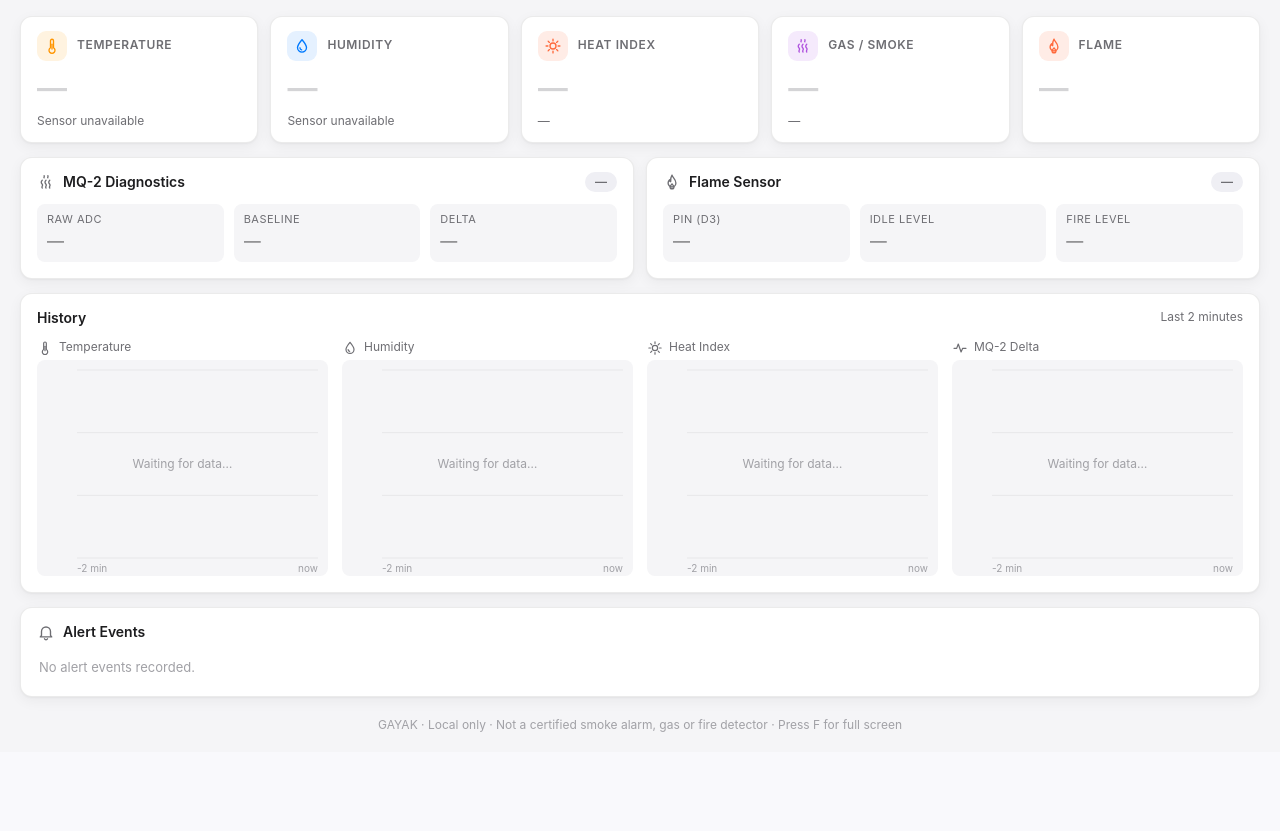
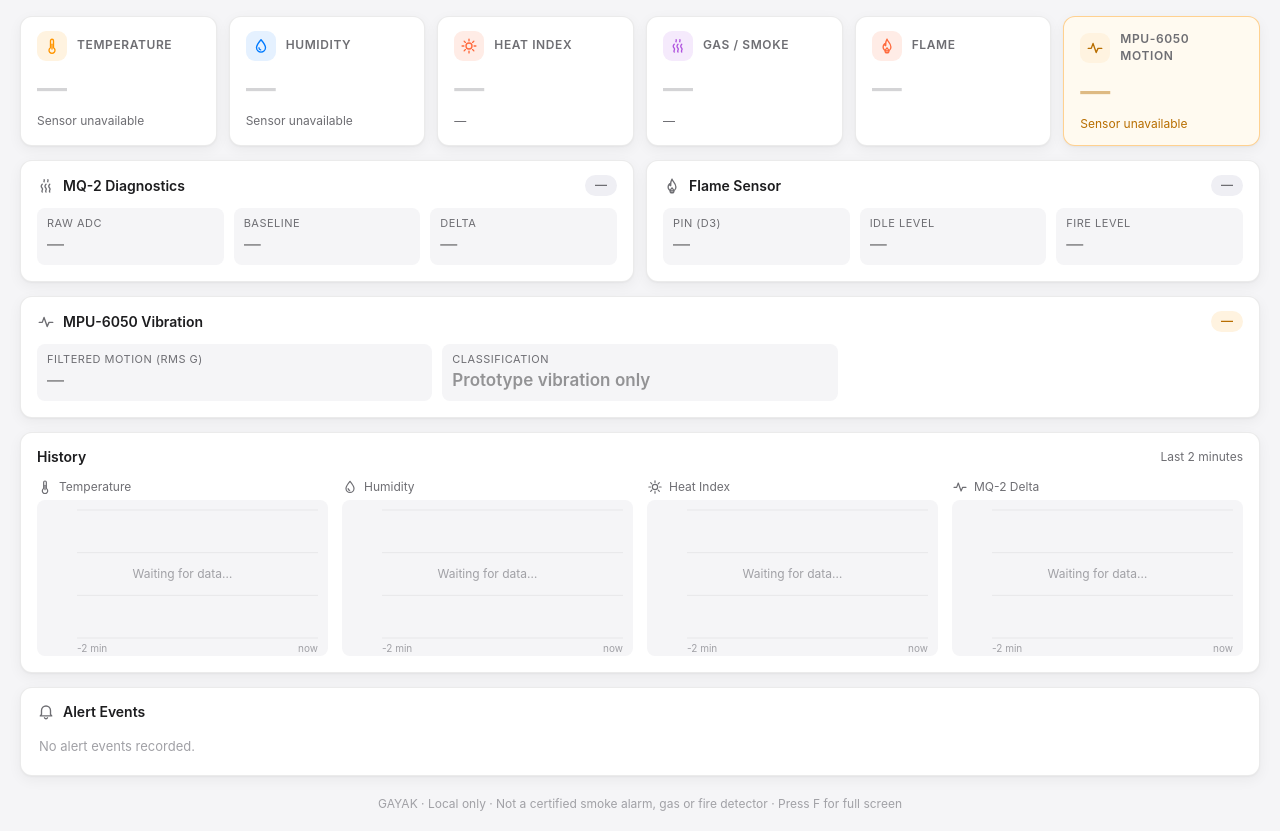
Before and after one commit to itzRealEzra/GAYAK-Early-Warning-System, a Flask app: page / in a window 1280 px wide. Shown: the part 48-879 px from the top of the page. Before the commit the page ends 780 px from the top, so only its background shows below. Run offline with Flask 3, Linux system fonts and the light colour scheme; data that the repository does not hold is empty; a map, chart or similar area stays blank.

Commit message:
Display MPU-6050 vibration telemetry and quake alerts in local dashboard

```diff
--- a/app.py
+++ b/app.py
@@ -57,6 +57,7 @@ alert_events: Deque[dict] = deque(maxlen=ALERT_EVENTS_MAX)
 _history_lock = threading.Lock()
 _last_smoke_state = False
 _last_fire_state = False
+_last_quake_state = False
 _last_history_stamp = None   # last_update of the record already in history
 _last_history_t = 0.0        # time of the last stored history point
 
@@ -66,7 +67,7 @@ def build_payload(include_history: bool = True) -> dict:
 
     The stream sends history only in its first frame; the browser appends the
     new points itself, so each live frame stays tiny."""
-    global _last_smoke_state, _last_fire_state, _last_history_stamp, _last_history_t
+    global _last_smoke_state, _last_fire_state, _last_quake_state, _last_history_stamp, _last_history_t
 
     snapshot = reader.get_snapshot()
     readings = snapshot["readings"]
@@ -104,6 +105,12 @@ def build_payload(include_history: bool = True) -> dict:
             alert_events.append({"t": now, "kind": "fire",
                                  "message": "FIRE ALERT"})
         _last_fire_state = fire_now
+
+        quake_now = bool(readings.get("quake_alert")) and readings.get("quake_online") is True
+        if quake_now and not _last_quake_state:
+            alert_events.append({"t": now, "kind": "quake",
+                                 "message": "SHAKING DETECTED"})
+        _last_quake_state = quake_now
 
         hist = list(history)[-HISTORY_SEND:] if include_history else None
         events = list(alert_events)[-ALERT_EVENTS_SEND:]
--- a/serial_reader.py
+++ b/serial_reader.py
@@ -76,12 +76,16 @@ class SerialReader:
             "fire_alert": False,
             "flame_pin": None,
             "flame_idle": None,
+            "quake_online": None,
+            "quake_alert": False,
+            "quake_rms_g": None,
         }
         # Bumped on every new record so streaming clients wake up at once.
         self._cond = threading.Condition()
         self.version = 0
         self.last_update: Optional[float] = None
         self.connection_state = "DISCONNECTED"  # DISCONNECTED | CONNECTED | ERROR
+        self._quake_at: Optional[float] = None
 
     # ------------------------------------------------------------------ #
     # Lifecycle
@@ -155,7 +159,11 @@ class SerialReader:
                 "fire_alert": False,
                 "flame_pin": None,
                 "flame_idle": None,
+                "quake_online": None,
+                "quake_alert": False,
+                "quake_rms_g": None,
             }
+        self._quake_at = None
         self._notify()
 
     def _notify(self) -> None:
@@ -221,7 +229,23 @@ class SerialReader:
     def _handle_line(self, text: str) -> None:
         if text.startswith("DATA,"):
             self._parse_data(text)
+        elif text.startswith("QUAKE,"):
+            self._parse_quake(text)
         # LOG lines and any other diagnostics are intentionally ignored.
+
+    def _parse_quake(self, text: str) -> None:
+        # Separate MPU-6050 state. Legacy DATA records are unchanged.
+        parts = text.split(",")
+        if len(parts) != 4 or parts[1] not in ("0", "1") or parts[2] not in ("0", "1"):
+            return
+        online = parts[1] == "1"
+        rms = self._to_float(parts[3]) if online else None
+        with self._data_lock:
+            self.latest["quake_online"] = online
+            self.latest["quake_alert"] = online and parts[2] == "1"
+            self.latest["quake_rms_g"] = rms
+            self._quake_at = time.time()
+        self._notify()
 
     def _parse_data(self, text: str) -> None:
         parts = text.split(",")
@@ -252,7 +276,7 @@ class SerialReader:
             return
 
         with self._data_lock:
-            self.latest = readings
+            self.latest.update(readings)  # Keep independent QUAKE telemetry
             self.last_update = time.time()
         self._notify()
 
@@ -290,8 +314,13 @@ class SerialReader:
         with self._data_lock:
             latest = dict(self.latest)
             last_update = self.last_update
+            quake_at = self._quake_at
 
         now = time.time()
+        if quake_at is None or now - quake_at > 3.0:
+            latest["quake_online"] = None
+            latest["quake_alert"] = False
+            latest["quake_rms_g"] = None
         stale = last_update is None or (now - last_update) > self.stale_threshold
         return {
             "connection_state": self.connection_state,
--- a/static/css/style.css
+++ b/static/css/style.css
@@ -104,6 +104,7 @@ body {
   animation: pulse 1.6s ease-in-out infinite;
 }
 .banner-fire { background: var(--red-soft); border-color: rgba(255, 59, 48, 0.4); color: #8c1d18; }
+.banner-quake { background: var(--orange-soft); border-color: rgba(255, 149, 0, 0.45); color: #7a4600; }
 .banner-smoke { background: var(--orange-soft); border-color: rgba(255, 149, 0, 0.45); color: #7a4600; }
 .banner-icon {
   flex: none; width: 34px; height: 34px; border-radius: 50%;
@@ -111,6 +112,7 @@ body {
 }
 .banner-icon .icon { width: 20px; height: 20px; }
 .banner-fire .banner-icon { background: var(--red); }
+.banner-quake .banner-icon { background: var(--orange); }
 .banner-smoke .banner-icon { background: var(--orange); }
 .banner-text { display: grid; gap: 1px; }
 .banner-text strong { font-size: 15px; letter-spacing: 0.3px; }
@@ -151,6 +153,7 @@ body {
 .card--hum  { --accent: var(--blue); --accent-soft: #e5f1ff; }
 .card--hi   { --accent: #ff6a3d; --accent-soft: #ffece6; }
 .card--gas  { --accent: #af52de; --accent-soft: #f5eafc; }
+.card--quake { --accent: #af52de; --accent-soft: #f5eafc; }
 .card--fire { --accent: #ff6a3d; --accent-soft: #ffece6; }
 /* Alert/OK state recolours the icon, same signal as the card text */
 .card.state-ok   { --accent: var(--green);  --accent-soft: var(--green-soft); }
@@ -219,6 +222,7 @@ body {
 .event-tag { display: inline-flex; align-items: center; gap: 5px; font-size: 11px; font-weight: 600; padding: 2px 9px 2px 7px; border-radius: 999px; }
 .event-tag .icon { width: 13px; height: 13px; }
 .event-tag.fire { background: var(--red-soft); color: #d70015; }
+.event-tag.quake { background: var(--orange-soft); color: #b86e00; }
 .event-tag.smoke { background: var(--orange-soft); color: #b86e00; }
 .empty { color: var(--text-3); padding: 4px 2px; }
 
--- a/static/js/dashboard.js
+++ b/static/js/dashboard.js
@@ -262,10 +262,12 @@
   let led = { color: "off", blink: false, label: "No signal", title: "Offline" };
   let ledKey = "";
 
-  function ledFor(conn, stale, state, smoke, fire) {
+  function ledFor(conn, stale, state, smoke, fire, quake, quakeOnline) {
     if (conn !== "CONNECTED" || stale) return { color: "off", blink: false, label: "No signal", title: "Offline" };
     if (fire)  return { color: "red",    blink: false, label: "Fire alert",   title: "FIRE ALERT" };
     if (smoke) return { color: "yellow", blink: false, label: "Smoke alert",  title: "SMOKE ALERT" };
+    if (quake) return { color: "red", blink: true, label: "Shaking detected", title: "SHAKING" };
+    if (quakeOnline === false) return { color: "yellow", blink: true, label: "MPU offline", title: "MPU offline" };
     if (state === "WARMING_UP")  return { color: "red",    blink: true,  label: "Warming up",  title: "Warming up" };
     if (state === "CALIBRATING") return { color: "yellow", blink: true,  label: "Calibrating", title: "Calibrating" };
     if (state === "MONITORING")  return { color: "green",  blink: false, label: "Working",     title: "Monitoring" };
@@ -407,12 +409,23 @@
     }
     setClass($("valFire"), "unavailable", !fire && !haveFlame && !state);
 
+    /* Separate QUAKE records: experimental vibration, not magnitude. */
+    const quake = !!r.quake_alert && r.quake_online === true;
+    const quakeOnline = r.quake_online;
+    setText($("valQuake"), quake ? "SHAKING" : (quakeOnline === true ? "STABLE" : (quakeOnline === false ? "OFFLINE" : DASH)));
+    setText($("metaQuake"), quakeOnline === true && r.quake_rms_g != null ? Number(r.quake_rms_g).toFixed(3) + " g filtered vibration" : "Sensor unavailable");
+    setCardState($("cardQuake"), quake ? "bad" : quakeOnline === true ? "ok" : "warn");
+    setPill($("mpuPill"), quakeOnline === true ? (quake ? "Shaking" : "Monitoring") : quakeOnline === false ? "Offline" : DASH, quake ? "bad" : quakeOnline === true ? "ok" : "warn");
+    setText($("mpuRms"), quakeOnline === true && r.quake_rms_g != null ? Number(r.quake_rms_g).toFixed(3) + " g" : DASH);
+
     /* Banners */
     setClass($("fireBanner"), "hidden", !fire);
     setClass($("smokeBanner"), "hidden", !smoke);
+    setClass($("quakeBanner"), "hidden", !quake);
     if (fire) { const t = latestEventTime(events, "fire"); setText($("fireStarted"), t ? "Active since " + fmtTime(t) : ""); }
     if (smoke) { const t = latestEventTime(events, "smoke"); setText($("smokeStarted"), t ? "Active since " + fmtTime(t) : ""); }
-    led = ledFor(conn, stale, state, smoke, fire);
+    if (quake) { const t = latestEventTime(events, "quake"); setText($("quakeStarted"), t ? "Active since " + fmtTime(t) : ""); }
+    led = ledFor(conn, stale, state, smoke, fire, quake, quakeOnline);
     applyLed();
 
     /* Diagnostics */
@@ -434,10 +447,11 @@
           time.className = "event-time";
           time.textContent = fmtTime(e.t);
           const isFire = e.kind === "fire";
+          const isQuake = e.kind === "quake";
           const tag = document.createElement("span");
-          tag.className = "event-tag " + (isFire ? "fire" : "smoke");
-          tag.append(makeIcon(isFire ? "flame" : "smoke"),
-                     document.createTextNode(isFire ? "Fire alert" : "Gas / smoke alert"));
+          tag.className = "event-tag " + (isFire ? "fire" : isQuake ? "quake" : "smoke");
+          tag.append(makeIcon(isFire ? "flame" : isQuake ? "pulse" : "smoke"),
+                     document.createTextNode(isFire ? "Fire alert" : isQuake ? "Shaking detected" : "Gas / smoke alert"));
           row.append(time, tag);
           list.appendChild(row);
         });
@@ -454,7 +468,7 @@
     setText($("sysStatus"), "Offline");           setDot($("sysDot"), "off");
     setText($("arduinoStatus"), "Unreachable");   setDot($("usbDot"), "off");
     setClass(document.body, "stale", true);
-    led = ledFor("DISCONNECTED", true, null, false, false);
+    led = ledFor("DISCONNECTED", true, null, false, false, false, null);
     applyLed();
   }
 
--- a/templates/index.html
+++ b/templates/index.html
@@ -83,6 +83,11 @@
       </div>
     </div>
 
+    <div id="quakeBanner" class="banner banner-quake hidden" role="alert">
+      <div class="banner-icon"><svg class="icon" aria-hidden="true"><use href="#i-pulse"/></svg></div>
+      <div class="banner-text"><strong>SHAKING DETECTED</strong><span>Prototype vibration alert — verify your surroundings.</span><small id="quakeStarted"></small></div>
+    </div>
+
     <!-- Reading cards -->
     <section class="cards">
       <article class="card card--temp" id="cardTemp">
@@ -110,6 +115,11 @@
         <div class="card-value" id="valFire">&#8212;</div>
         <div class="card-meta" id="metaFire">&#8212;</div>
       </article>
+      <article class="card card--quake" id="cardQuake">
+        <div class="card-head"><span class="card-icon"><svg class="icon" aria-hidden="true"><use href="#i-pulse"/></svg></span><span class="card-title">MPU-6050 Motion</span></div>
+        <div class="card-value" id="valQuake">—</div>
+        <div class="card-meta" id="metaQuake">Sensor unavailable</div>
+      </article>
     </section>
 
     <!-- Diagnostics -->
@@ -136,6 +146,11 @@
           <div><dt>Fire Level</dt><dd id="flameFire">&#8212;</dd></div>
         </dl>
       </div>
+    </section>
+
+    <section class="panel">
+      <div class="panel-head"><h2><svg class="icon" aria-hidden="true"><use href="#i-pulse"/></svg>MPU-6050 Vibration</h2><span id="mpuPill" class="pill">—</span></div>
+      <dl class="stats"><div><dt>Filtered motion (RMS g)</dt><dd id="mpuRms">—</dd></div><div><dt>Classification</dt><dd>Prototype vibration only</dd></div></dl>
     </section>
 
     <!-- Charts -->
```
